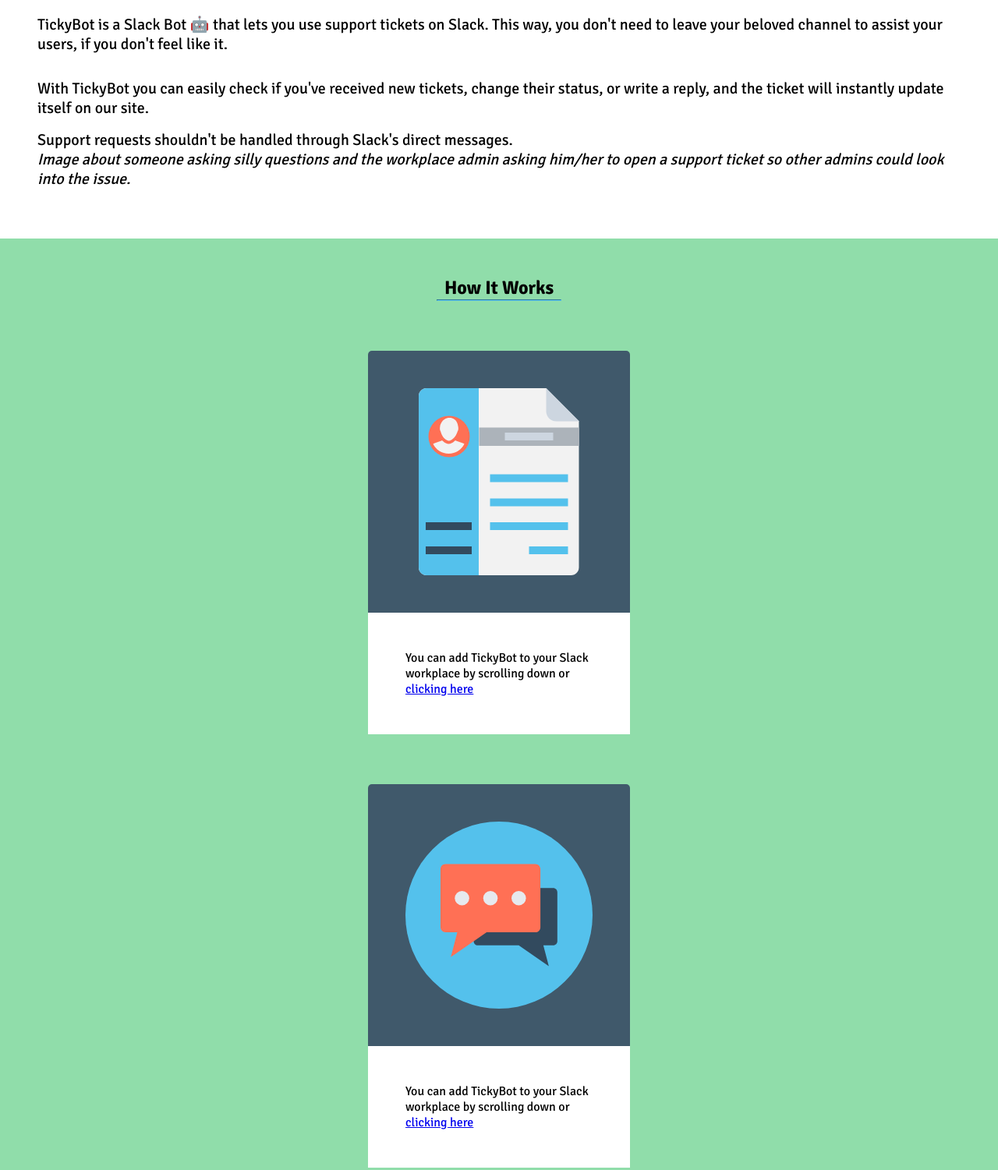
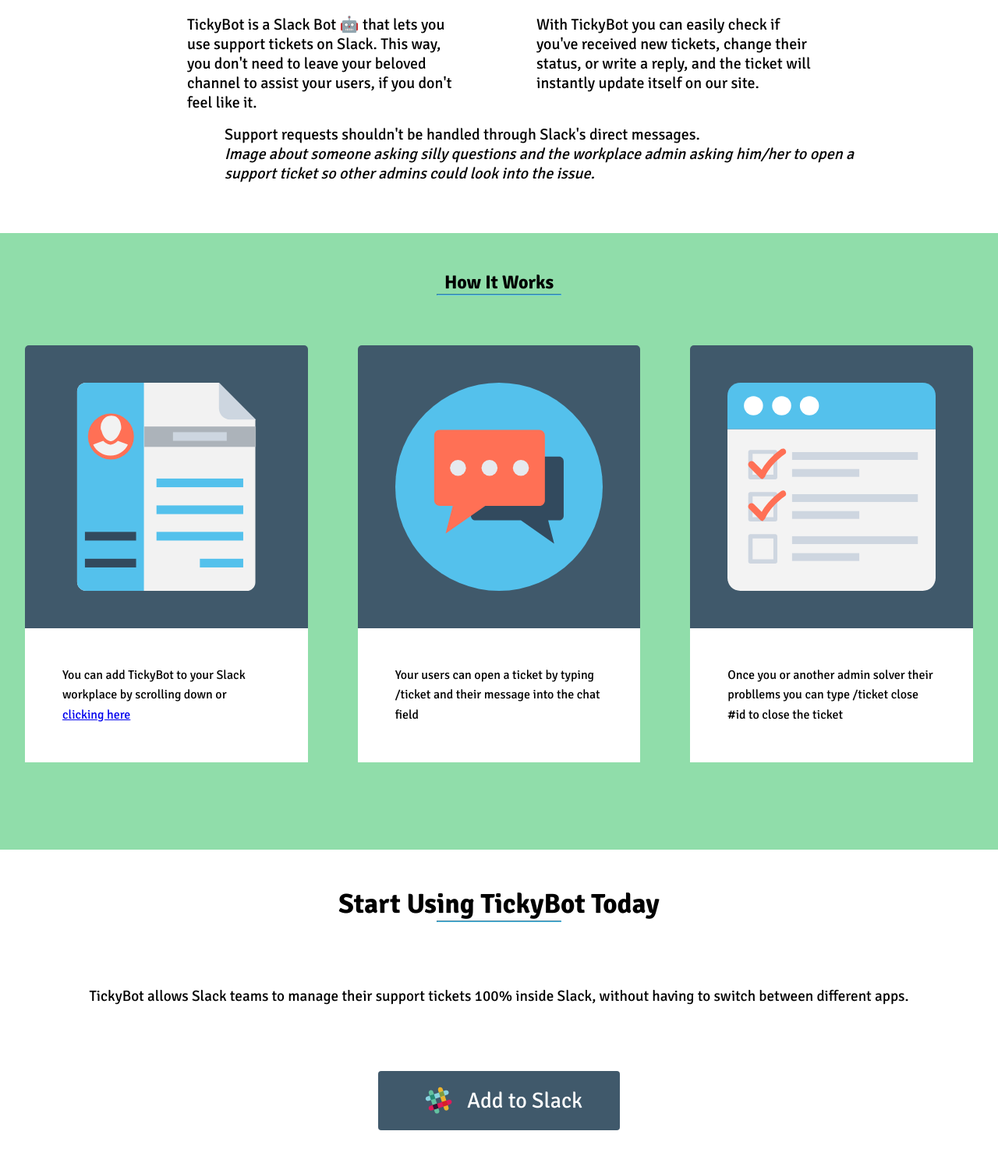
Before and after one commit to DonoKun/chingu-tickybot, a plain HTML site: page index.html in a window 1280 px wide. Shown: the part 813-2314 px from the top of the page at 78% size. Drawn offline with Linux system fonts and the light colour scheme.

Commit message:
add desktop layout at 800px

```diff
--- a/index.html
+++ b/index.html
@@ -39,9 +39,12 @@
             <p>TickyBot is a Slack Bot 🤖 that lets you use support tickets on Slack. This way, you don't need to leave your beloved channel to assist your users, if you don't feel like it. </p>
           <p>  With TickyBot you can easily check if you've received new tickets, change their status, or write a reply, and the ticket will instantly update itself on our site.</p>
         </div>
+        <div class="what-is-body">
         <p>Support requests shouldn't be handled through Slack's direct messages. </p>
 
-           <p class="italics">Image about someone asking silly questions and the workplace admin asking him/her to open a support ticket so other admins could look into the issue.</p>
+
+        <p class="italics">Image about someone asking silly questions and the workplace admin asking him/her to open a support ticket so other admins could look into the issue.</p>
+    </div>
     </section>
 
     <!-- how it works section -->
@@ -58,13 +61,13 @@
         <div class="card">
             <img src="images/bubble.svg" alt="tasks" class="card-img">
             <div class="card-body">
-                <p>You can add TickyBot to your Slack workplace by scrolling down or <a href="#">clicking here</a> </p>
+                <p>Your users can open a ticket by typing <span>/ticket</span> and their message into the chat field</p>
             </div>
         </div>
         <div class="card">
             <img src="images/tasks.svg" alt="tasks" class="card-img">
             <div class="card-body">
-                <p>You can add TickyBot to your Slack workplace by scrolling down or <a href="#">clicking here</a> </p>
+                <p>Once you or another admin solver their probllems you can type <span>/ticket close #id</span> to close the ticket</p>
             </div>
         </div>
     </div>
@@ -83,7 +86,7 @@
     </main>
 
     <footer>
-        <p>made by tu madre</p>
+        <p>This is a Footer</p>
     </footer>
 
 </body>
--- a/main.scss
+++ b/main.scss
@@ -127,7 +127,7 @@
     flex-direction: column;
     justify-content: center;
     align-content: center;
-    width: 21rem;
+    width: 24em;
     border-radius: 5px;
     margin: 2rem;
 }
@@ -135,6 +135,7 @@
 .card-body {
     background-color: #fff;
     padding: 3rem;
+    line-height: 1.6;
 }
 
 .how-it-works-wrapper {
@@ -160,8 +161,9 @@
 #use-today h1 {
     text-align: center;
     padding-top: 3rem;
-    margin-left: 8rem;
-    margin-right: 8rem;
+    margin-left: 3rem;
+    margin-right: 3rem;
+    font-size: 2.2rem;
 }
 
 .hero-button {
@@ -171,4 +173,47 @@
 
 #use-today p {
     margin: 5rem;
+    text-align: center;
+    line-height: 1.6;
+    font-size: 1.2rem;
 }
+
+footer p {
+   text-align: center;
+}
+
+// media queries
+@media(min-width: 800px) {
+    .hero {
+        display: flex;
+        flex-direction: row;
+        justify-content: center;
+        align-items: center;
+        border: 3px solid red;
+    } .the-bot {
+        width: auto;
+        height: 50%;
+    } .hero-content {
+        width: 40vw;
+    }
+
+    // what is section
+    .what-is-wrapper {
+        display: flex;
+        flex-direction: row;
+        justify-content: center;
+    } .what-is-wrapper p {
+        width: 35vw;
+    } .what-is-body {
+        width: 75%;
+        margin-left: 15rem;
+    }
+
+
+    // how it works
+    .how-it-works-wrapper {
+        display: flex;
+        flex-direction: row;
+    }
+
+}
```
Also changed, not shown: main.css, 1 other file.
